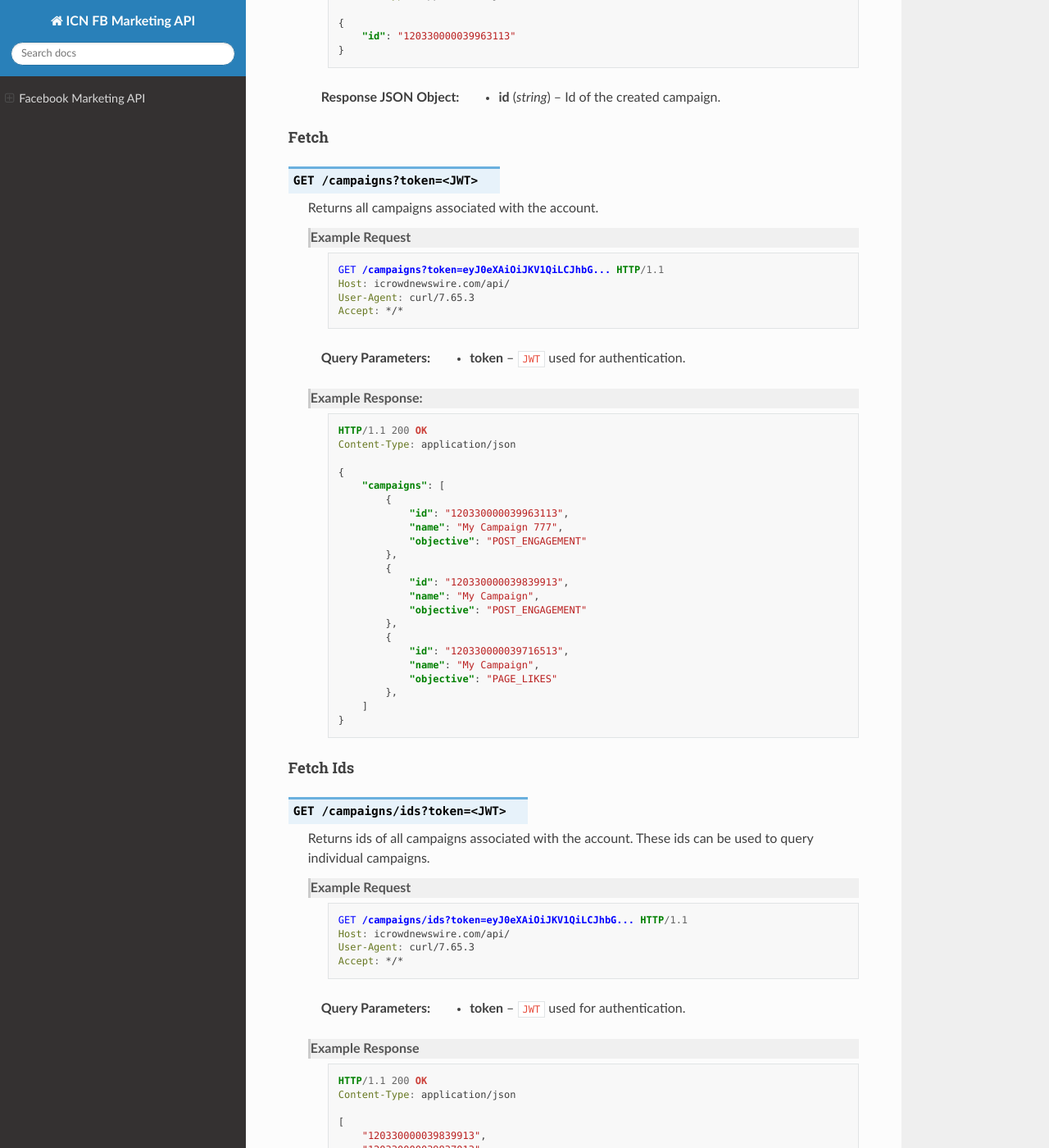
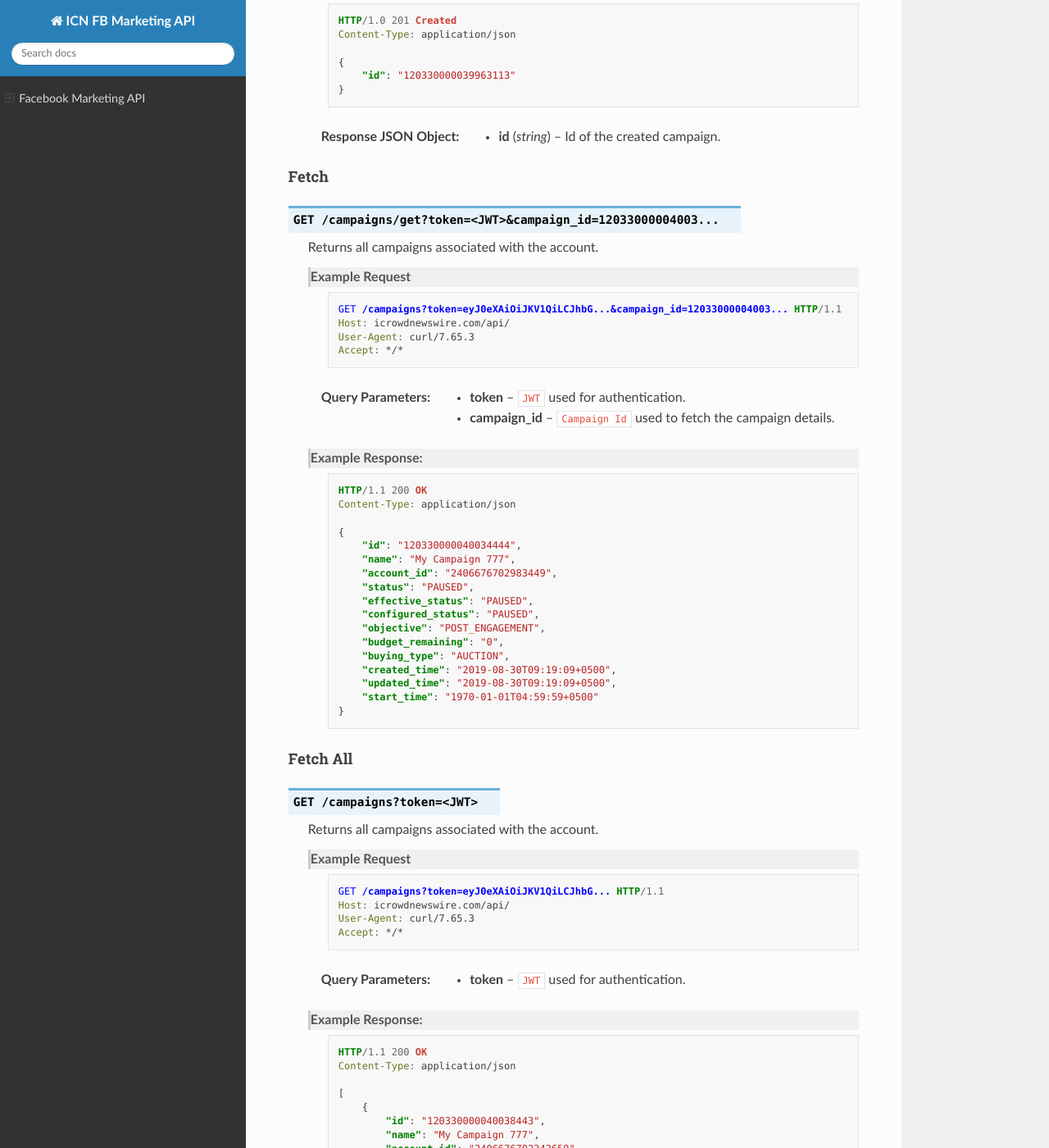
Before and after one commit to hassan-pixako/fb-api-docs, a Sphinx documentation site: the page built from source/index.rst, in a window 1280 px wide and 1400 px high, scrolled down 3575 px. Shown: the whole window at 82% size. Built offline with Sphinx 7.4.7 and the Read the Docs theme 2.0.0, drawn with Linux system fonts in a browser that asks for light colours; some of the changed text lies outside the part shown.

Commit message:
Added /campaign/get endpoint.

```diff
--- a/source/index.rst
+++ b/source/index.rst
@@ -143,6 +143,46 @@ Create
 Fetch
 -----
 
+.. http:get:: /campaigns/get?token=<JWT>&campaign_id=12033000004003...
+
+    Returns all campaigns associated with the account.
+
+    Example Request
+        .. sourcecode:: http
+
+            GET /campaigns?token=eyJ0eXAiOiJKV1QiLCJhbG...&campaign_id=12033000004003... HTTP/1.1
+            Host: icrowdnewswire.com/api/
+            User-Agent: curl/7.65.3
+            Accept: */*
+
+    :query token: ``JWT`` used for authentication.
+    :query campaign_id: ``Campaign Id`` used to fetch the campaign details.
+
+    Example Response:
+        .. sourcecode:: http
+
+            HTTP/1.1 200 OK
+            Content-Type: application/json
+
+            {
+                "id": "120330000040034444",
+                "name": "My Campaign 777",
+                "account_id": "2406676702983449",
+                "status": "PAUSED",
+                "effective_status": "PAUSED",
+                "configured_status": "PAUSED",
+                "objective": "POST_ENGAGEMENT",
+                "budget_remaining": "0",
+                "buying_type": "AUCTION",
+                "created_time": "2019-08-30T09:19:09+0500",
+                "updated_time": "2019-08-30T09:19:09+0500",
+                "start_time": "1970-01-01T04:59:59+0500"
+            }
+
+
+Fetch All
+---------
+
 .. http:get:: /campaigns?token=<JWT>
 
     Returns all campaigns associated with the account.
@@ -163,25 +203,50 @@ Fetch
             HTTP/1.1 200 OK
             Content-Type: application/json
 
-            {
-                "campaigns": [
-                    {
-                        "id": "120330000039963113",
-                        "name": "My Campaign 777",
-                        "objective": "POST_ENGAGEMENT"
-                    },
-                    {
-                        "id": "120330000039839913",
-                        "name": "My Campaign",
-                        "objective": "POST_ENGAGEMENT"
-                    },
-                    {
-                        "id": "120330000039716513",
-                        "name": "My Campaign",
-                        "objective": "PAGE_LIKES"
-                    },
-                ]
-            }
+            [
+                {
+                    "id": "120330000040038443",
+                    "name": "My Campaign 777",
+                    "account_id": "2406676702343659",
+                    "status": "PAUSED",
+                    "effective_status": "PAUSED",
+                    "configured_status": "PAUSED",
+                    "objective": "POST_ENGAGEMENT",
+                    "budget_remaining": "0",
+                    "buying_type": "AUCTION",
+                    "created_time": "2019-08-30T09:19:09+0500",
+                    "updated_time": "2019-08-30T09:19:09+0500",
+                    "start_time": "1970-01-01T04:59:59+0500"
+                },
+                {
+                    "id": "12033000002342113",
+                    "name": "My Campaign 777",
+                    "account_id": "2406676502986659",
+                    "status": "PAUSED",
+                    "effective_status": "PAUSED",
+                    "configured_status": "PAUSED",
+                    "objective": "POST_ENGAGEMENT",
+                    "budget_remaining": "0",
+                    "buying_type": "AUCTION",
+                    "created_time": "2019-08-29T12:50:20+0500",
+                    "updated_time": "2019-08-29T12:50:20+0500",
+                    "start_time": "1970-01-01T04:59:59+0500"
+                },
+                {
+                    "id": "120330000055539913",
+                    "name": "My Campaign",
+                    "account_id": "2406676704486659",
+                    "status": "PAUSED",
+                    "effective_status": "PAUSED",
+                    "configured_status": "PAUSED",
+                    "objective": "POST_ENGAGEMENT",
+                    "budget_remaining": "0",
+                    "buying_type": "AUCTION",
+                    "created_time": "2019-08-28T15:13:30+0500",
+                    "updated_time": "2019-08-28T15:13:30+0500",
+                    "start_time": "2019-08-28T15:13:31+0500"
+                },
+            ]
 
 
 Fetch **Ids**
```
